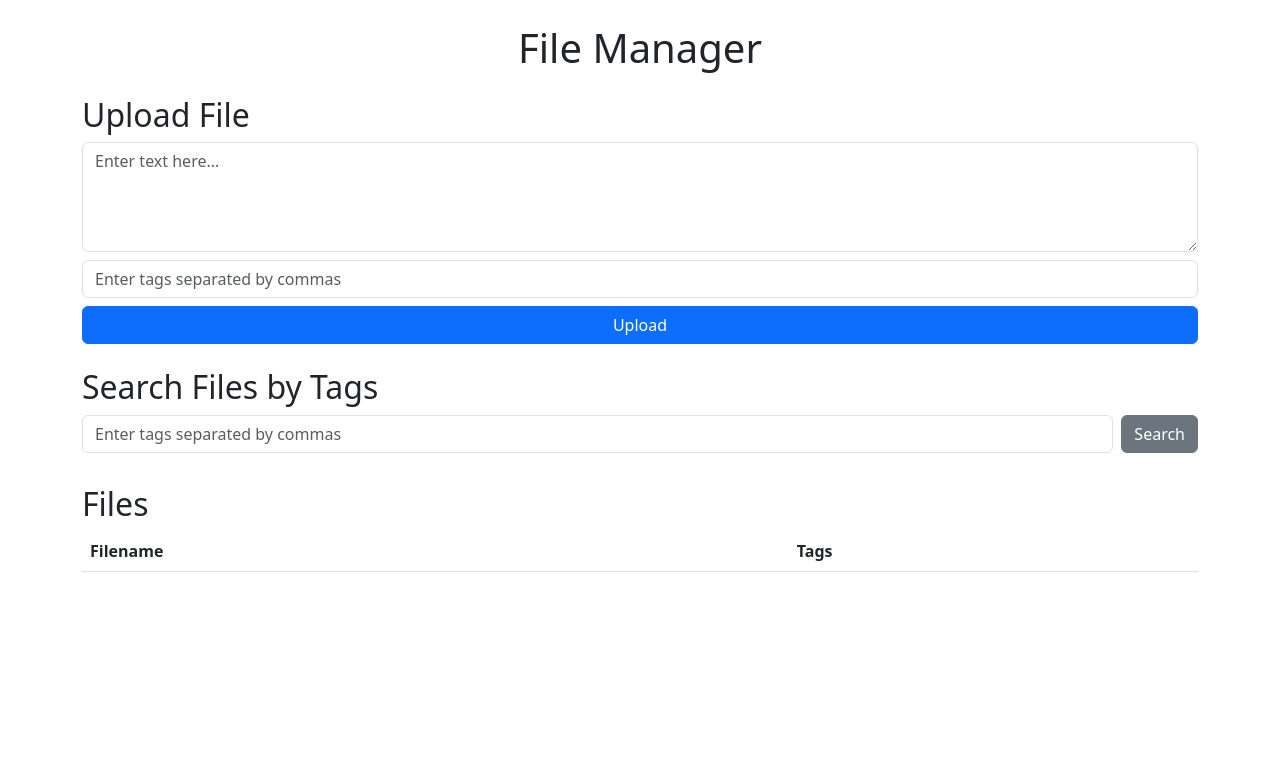
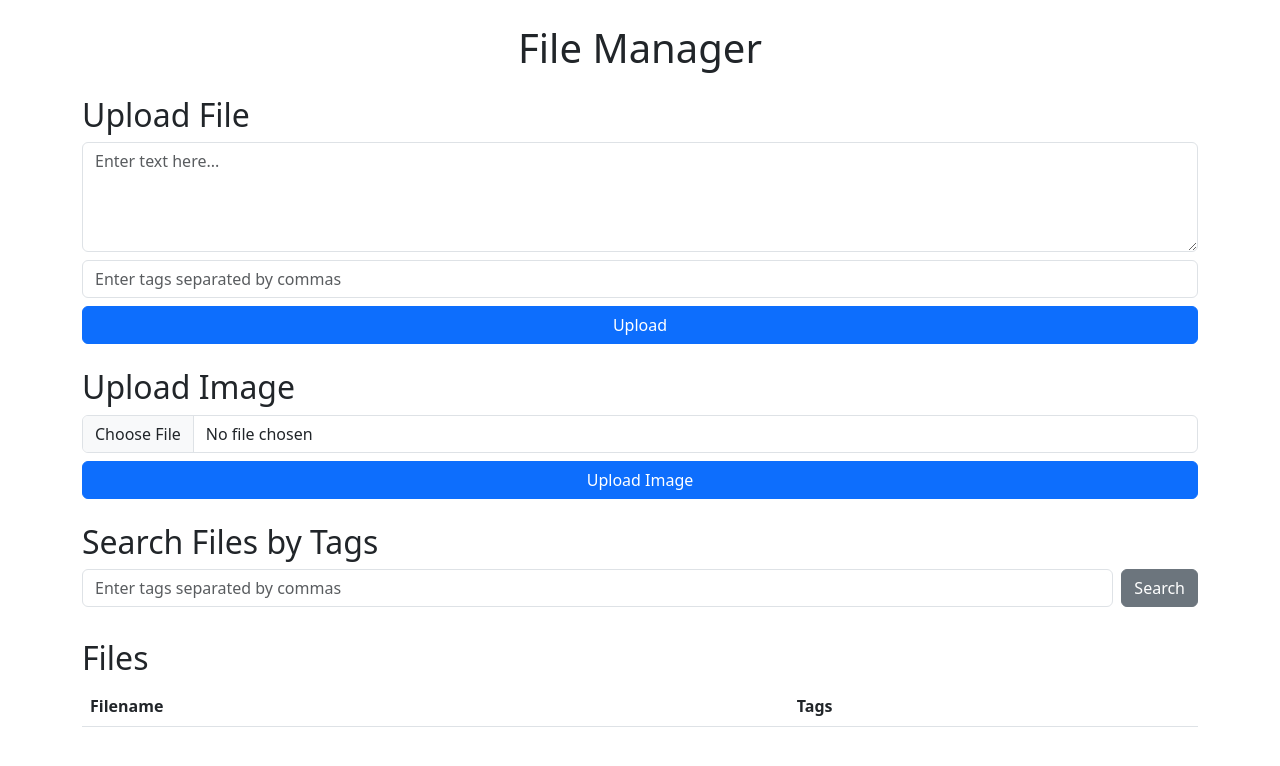
Before and after one commit to Halfonx/CESI-Cloud, a website: page public/index.html in a window 1280 px wide. Drawn offline with nearby package versions, Linux system fonts and the light colour scheme; no server answers.

Commit message:
Ajout du code HTML pour l'upload d'images

```diff
--- a/public/index.html
+++ b/public/index.html
@@ -15,6 +15,12 @@
         <textarea id="text" class="form-control mb-2" rows="4" placeholder="Enter text here..."></textarea>
         <input type="text" id="tags" class="form-control mb-2" placeholder="Enter tags separated by commas">
         <button id="upload" class="btn btn-primary w-100">Upload</button>
+    </div>
+
+    <div class="mb-4">
+        <h2>Upload Image</h2>
+        <input type="file" id="image" class="form-control mb-2">
+        <button id="upload-image" class="btn btn-primary w-100">Upload Image</button>
     </div>
 
     <div class="mb-4">
```
